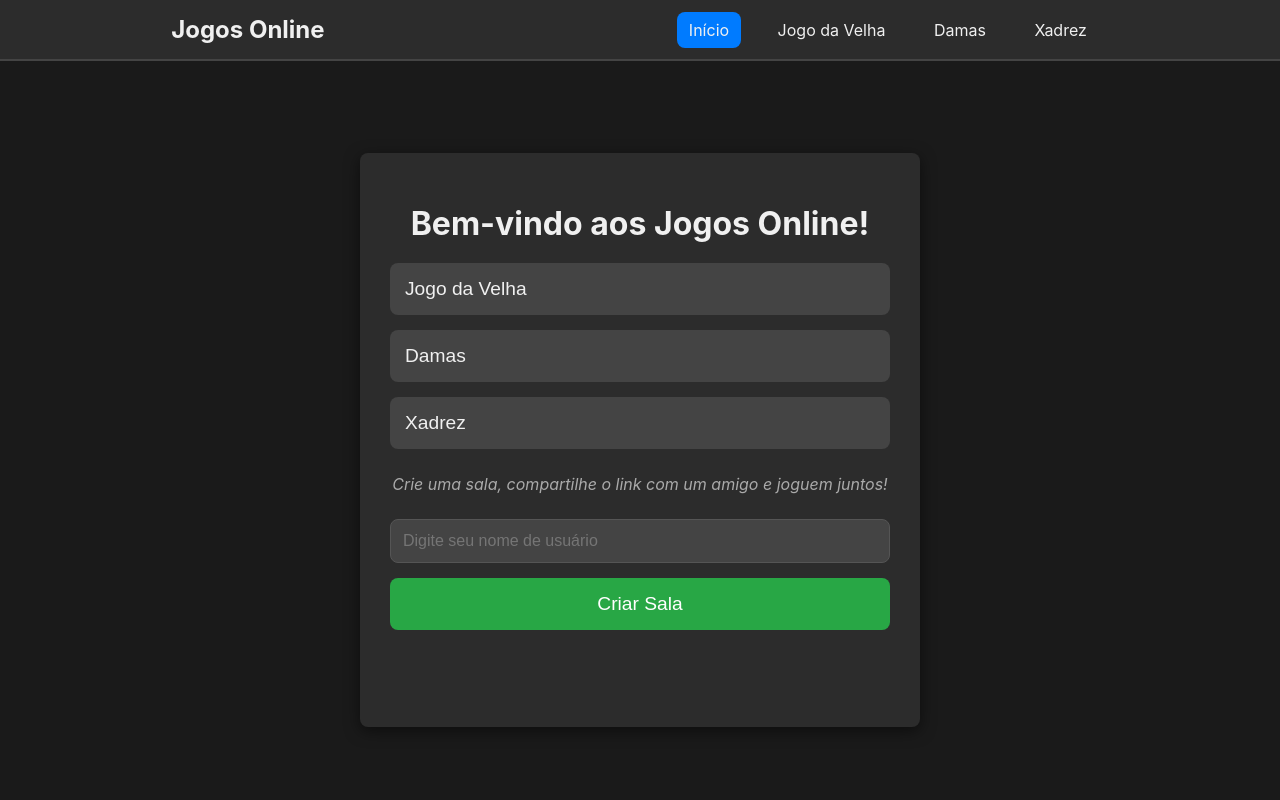
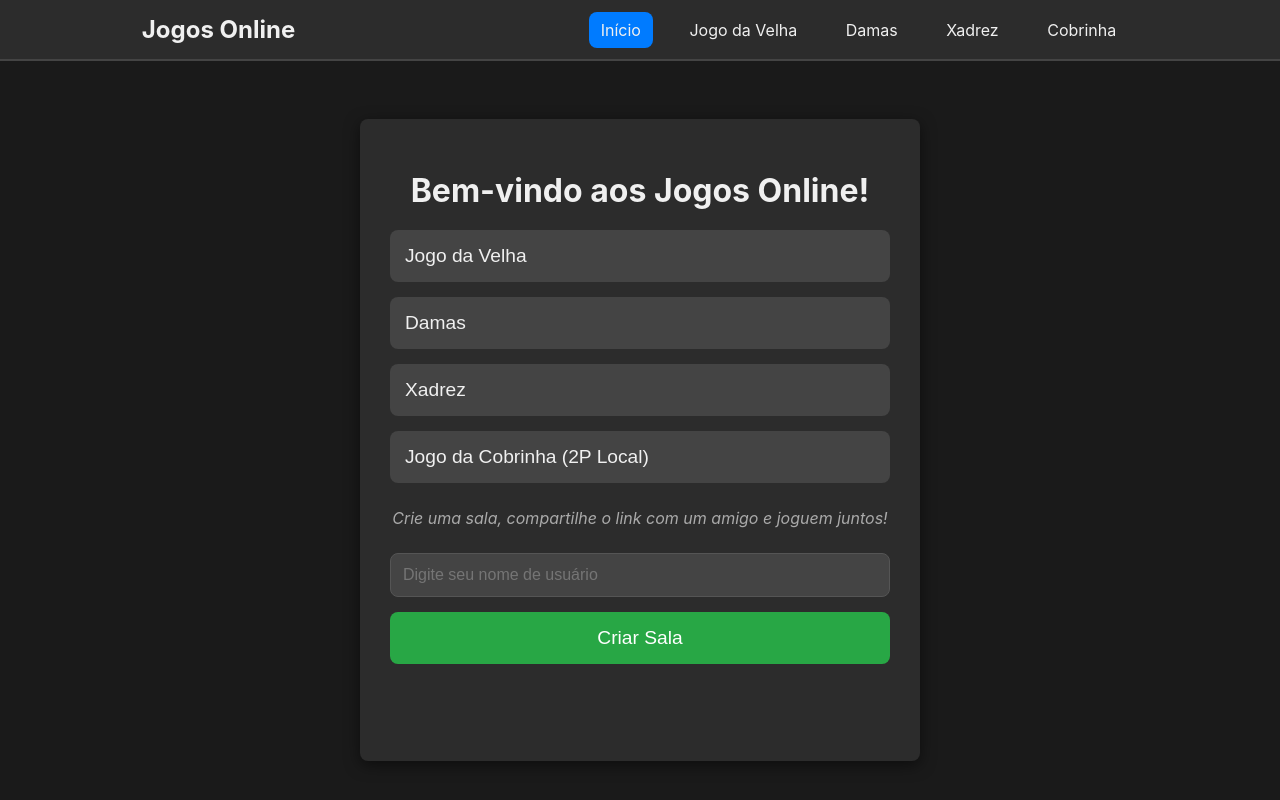
Before and after one commit to Dex6354/games, a plain HTML site: page index.html in a window 1280 px wide. Drawn offline with Linux system fonts and the light colour scheme.

Commit message:
Update index.html

```diff
--- a/index.html
+++ b/index.html
@@ -38,6 +38,7 @@
             display: flex;
             justify-content: space-around;
             align-items: center;
+            flex-wrap: wrap;
         }
         .header h1 {
             margin: 0;
@@ -141,6 +142,7 @@
             <a href="javascript:alert('Selecione um jogo e crie uma sala primeiro!');">Jogo da Velha</a>
             <a href="javascript:alert('Selecione um jogo e crie uma sala primeiro!');">Damas</a>
             <a href="javascript:alert('Selecione um jogo e crie uma sala primeiro!');">Xadrez</a>
+            <a href="javascript:alert('Selecione um jogo e crie uma sala primeiro!');">Cobrinha</a>
         </nav>
     </header>
 
@@ -151,6 +153,7 @@
             <button class="game-btn" data-game="jogo-da-velha.html">Jogo da Velha</button>
             <button class="game-btn" data-game="damas.html">Damas</button>
             <button class="game-btn" data-game="xadrez.html">Xadrez</button>
+            <button class="game-btn" data-game="cobrinha.html">Jogo da Cobrinha (2P Local)</button>
         </div>
 
         <p class="info-text">Crie uma sala, compartilhe o link com um amigo e joguem juntos!</p>
```
